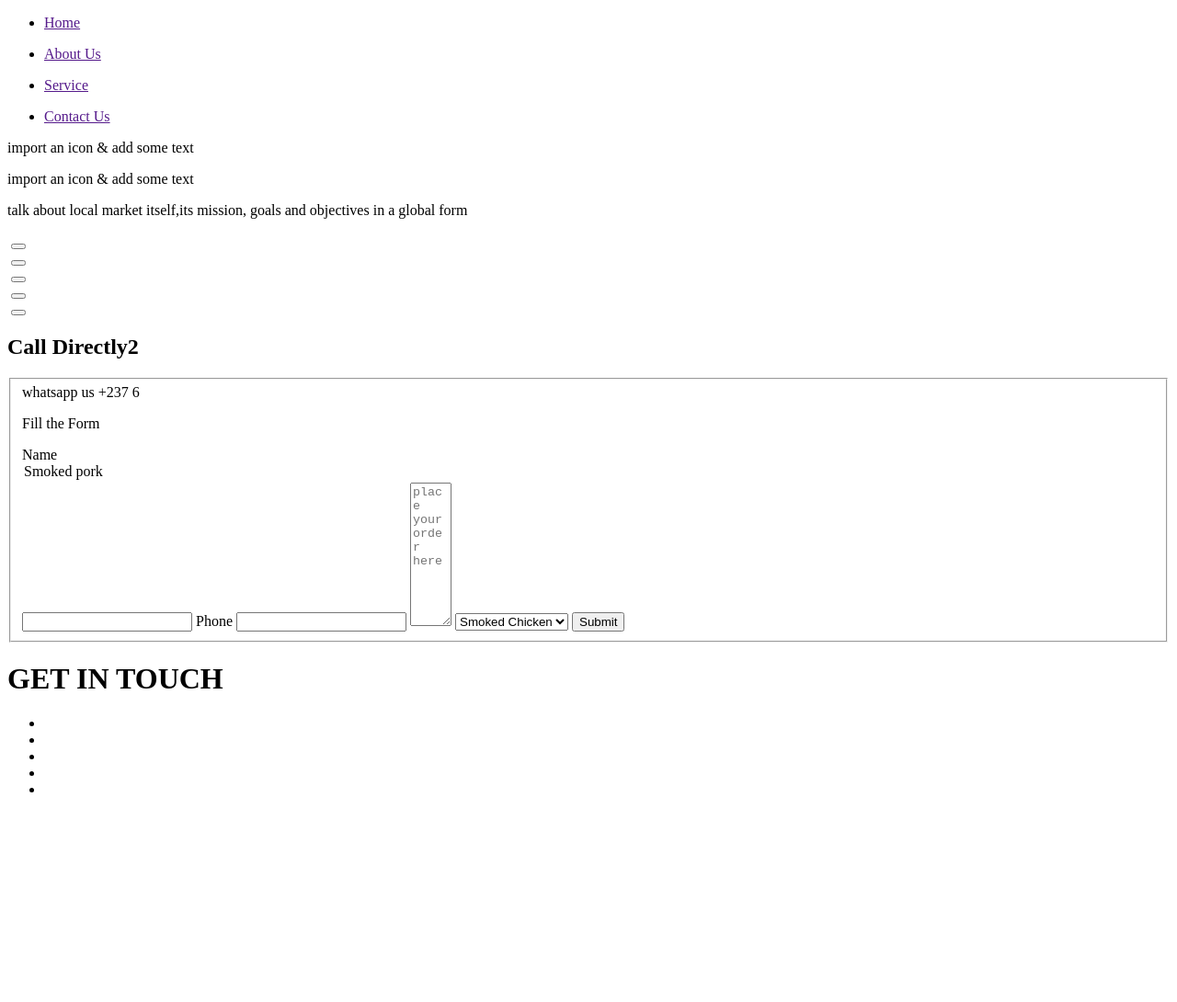
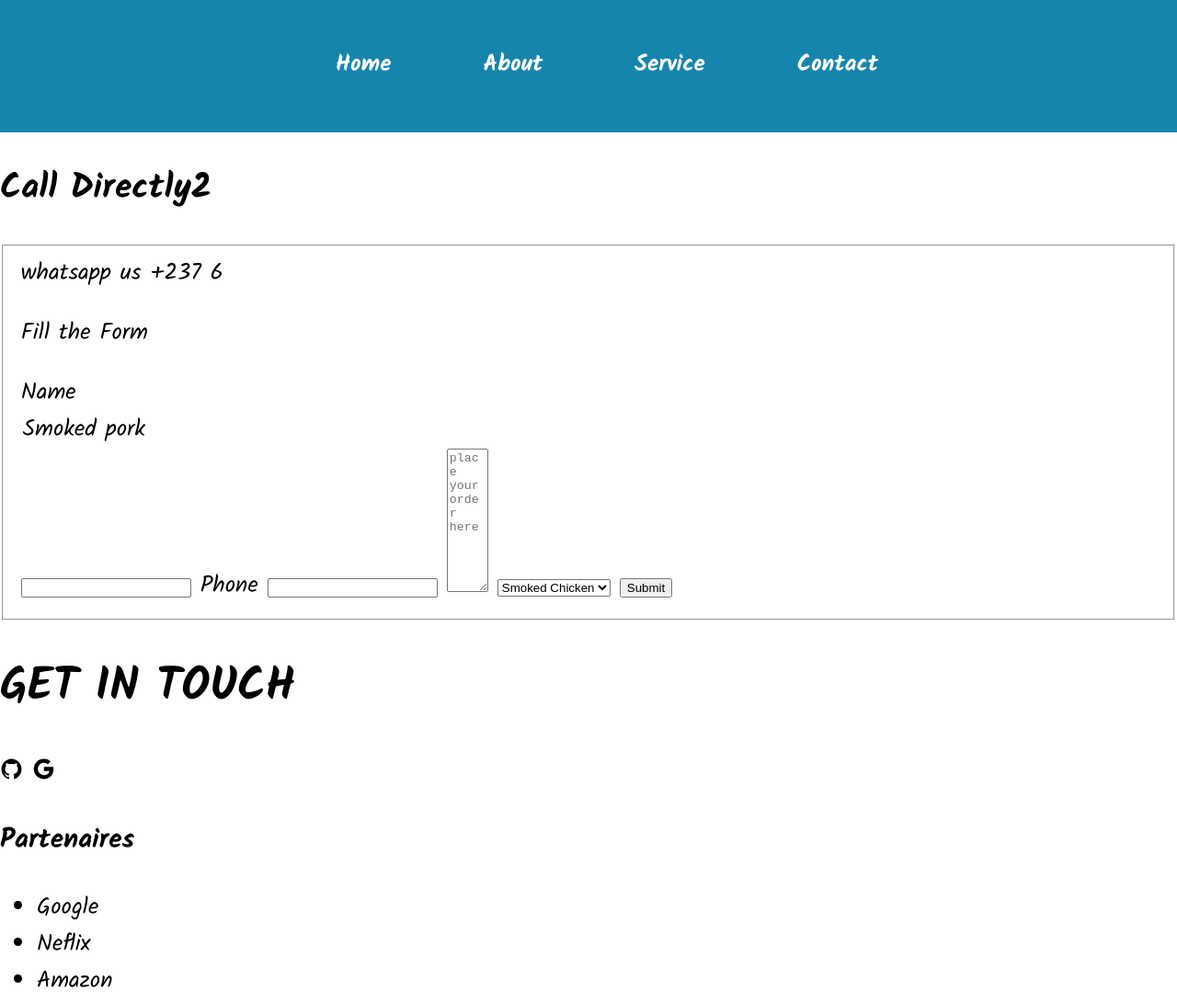
Before and after one commit to Kate-Parker/Level1-Excercises, a plain HTML site: page project#1/landingpage.html in a window 1280 px wide. Shown: the whole page at 92% size. Before the commit the page ends 884 px from the top, so only its background shows below. Drawn offline with nearby package versions, Linux system fonts and the light colour scheme.

Commit message:
added css & images

```diff
--- /dev/null
+++ b/project#1/landing.css
@@ -0,0 +1,38 @@
+ @import url('https://fonts.googleapis.com/css2?family=Kalam:wght@300;400;700&family=Montserrat:ital,wght@0,100;0,200;0,300;0,400;0,500;0,700;0,900;1,700&display=swap');
+
+ /* CSS RESET */
+html,body{
+    padding: 0;
+    margin: 0;
+    box-sizing: border-box;
+    font-size: 25px;
+    font-family: 'Kalam', sans-serif;
+    /* background-image: url(./assets/images/burger.jpg);
+    background-size: cover; */
+}
+header.header-container{
+    height: 18vh;
+    width: 100vw;
+    overflow: hidden;
+    background-color: rgb(21, 133, 174);
+}
+header.header-container nav ul.navigation-container{
+    display:flex;
+    justify-content: center;
+    align-items: center;
+    gap: 3rem;
+}
+header.header-container nav ul.navigation-container li{
+    color: white;
+    list-style: none;
+    font-weight: 700;
+    padding: 1rem 0.5rem;
+}
+header.header-container nav ul.navigation-container li a.nav-links{
+    text-decoration: none;
+}
+header.header-container nav ul.navigation-container li:hover{
+    background-color: orange;
+    transition: 2s ease-in-out;
+    cursor: pointer;
+}
--- a/project#1/landingpage.html
+++ b/project#1/landingpage.html
@@ -5,56 +5,50 @@
     <meta http-equiv="X-UA-Compatible" content="IE=edge">
     <meta name="viewport" content="width=device-width, initial-scale=1.0">
     <title>Local Market </title>
+    <link rel="preconnect" href="https://fonts.googleapis.com">
+    <link rel="preconnect" href="https://fonts.gstatic.com" crossorigin>
+    <link href="https://fonts.googleapis.com/css2?family=Kalam:wght@300;400;700&family=Montserrat:ital,wght@0,100;0,200;0,300;0,400;0,500;0,700;0,900;1,700&display=swap" rel="stylesheet">
     <!-- <link rel=" icon" href="favicon.ico" type="image/x-icon"> -->
-    <!-- <link rel="stylesheet" href="style.css"> -->
+    <link rel="stylesheet" href="landing.css">
 </head>
 <body>
     <!-- Header  -->
-<header id="header-container">
-    <nav id="navbar-container">
-        <ul class="navbar">
-            <li class="nav-items">
-                <a href="" class="nav-links">Home</a>
-            </li>
-        </ul>
-        <ul class="navbar">
-            <li class="nav-items">
-                <a href="" class="nav-links">About Us</a>
-            </li>
-        </ul>
-        <ul class="navbar">
-            <li class="nav-items">
-                <a href="" class="nav-links">Service</a>
-            </li>
-        </ul>
-        <ul class="navbar">
-            <li class="nav-items">
-                <a href="" class="nav-links">Contact Us</a>
-            </li>
+    <header class="header-container">
+        <nav class="navigation">
+            <ul class="navigation-container">
+                <li class="nav-items"><a href="" class="nav-links"></a>Home</li>
+                <li class="nav-items"><a href="" class="nav-links"></a>About</li>
+                <li class="nav-items"><a href="" class="nav-links"></a>Service</li>
+                <li class="nav-items"><a href="" class="nav-links"></a>Contact</li>
             </ul>
         </nav>
+        <!-- <div class="welcome-container">
+            <img src="./assets/images/burger.jpg" alt="hi">
+            <p>hello</p>
+        </div> -->
     </header>
+
 
     <!-- About Us Section -->
     <section id="first-section">
         <div class="about-us">
 
-        <div class="home-icons">
-            <p>import an icon & add some text</p>
-        </div>
+            <!-- <div class="home-icons">
+                <p></p>
+            </div> -->
 
             <div class="delivery-icon">
-            <p>import an icon & add some text</p>
+                <!-- <p>import an icon & add some text</p> -->
             </div>
             <!--apply a border bottom here to seperate these 2 elements  -->
             <div class="mission-goals">
-            <p>talk about local market itself,its mission, goals and objectives in a global form</p>
+                <!-- <p>talk about local market itself,its mission, goals and objectives in a global form</p> -->
             </div>
         </div>
     </section>
 
     <!-- Service Section -->
-<section id="second-section">
+    <!-- <section id="second-section">
         <div class="services">
 
             <div class="products">
@@ -85,7 +79,7 @@
                 <button></button>
             </div>
         </div>
-</section>
+    </section> -->
 
     <!-- Contact Section -->
     <form action="">
@@ -118,15 +112,20 @@
     <footer id="footer-section">
         <h1>GET IN TOUCH</h1>
         <div class="footer-content">
-        <ul class="lien">
-            <li><a id="fcbk" href="#"><i class="fab fa-facebook"></i></a></li>
-            <li><a id="tweet" href="#"><i class="fab fa-twitter"></i></a></li>
-            <li><a id="google"href="#"><i class="fab fa-google-plus"></i></a></li>
-            <li><a  id="link" href="#"><i class="fab fa-linkedin-in"></i></a></li>
-            <li><a id="insta" href="#"><i class="fab fa-instagram"></i></a></li>
+            <ion-icon name="logo-github"></ion-icon>
+            <ion-icon name="logo-google"></ion-icon>
+        </div>
+        <div class="partners">
+            <h3>Partenaires</h3>
+            <ul>
+                <li>Google</li>
+                <li>Neflix</li>
+                <li>Amazon</li>
             </ul>
-
         </div>
     </footer>
+
+    <!--ICONS -->
+    <script type="module" src="https://unpkg.com/ionicons@5.5.2/dist/ionicons/ionicons.esm.js"></script>
 </body>
 </html>
```
Also changed, not shown: project#1/assets/images/4.jpg (added), 2 other files. Lines whose indentation alone changed are shown as unchanged.
